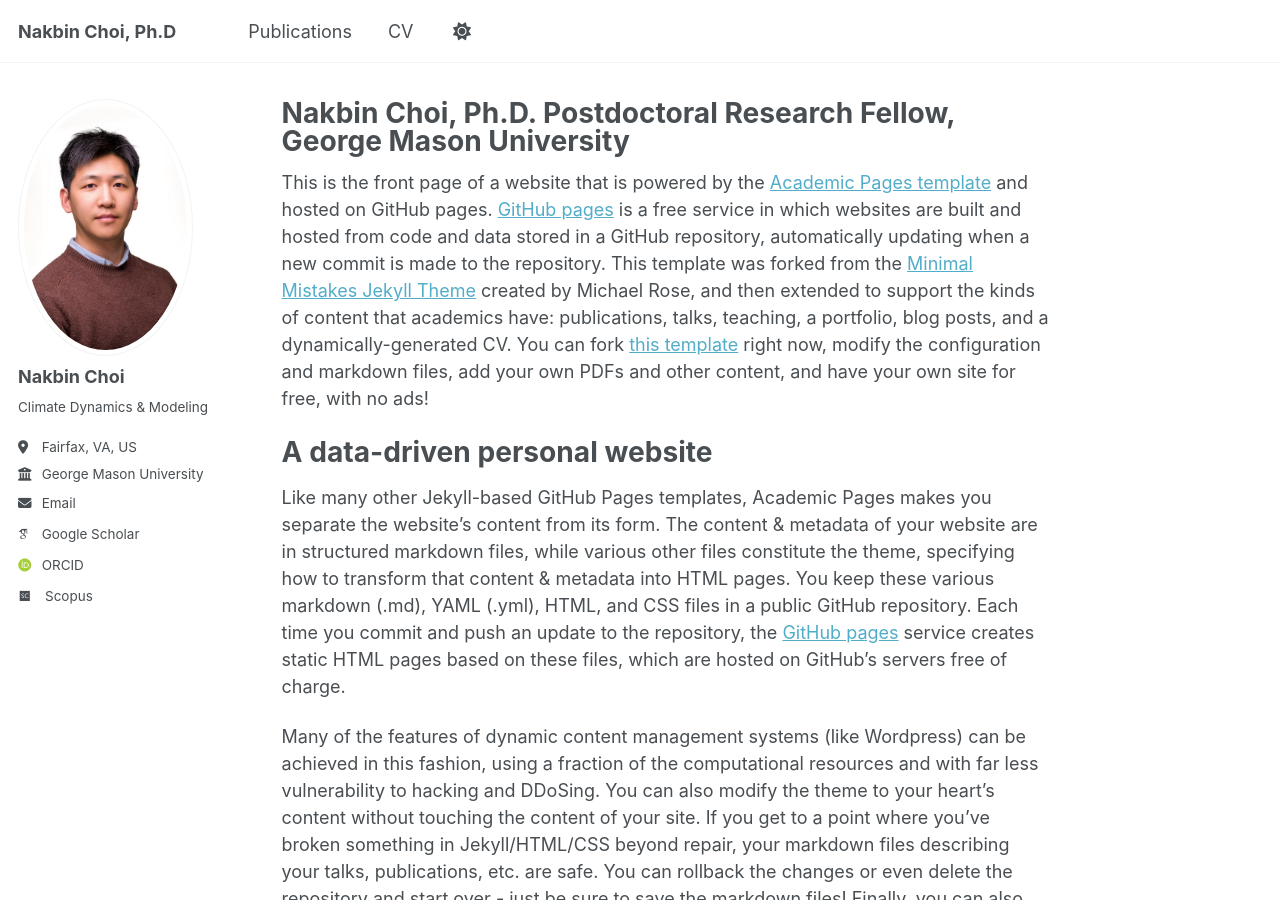
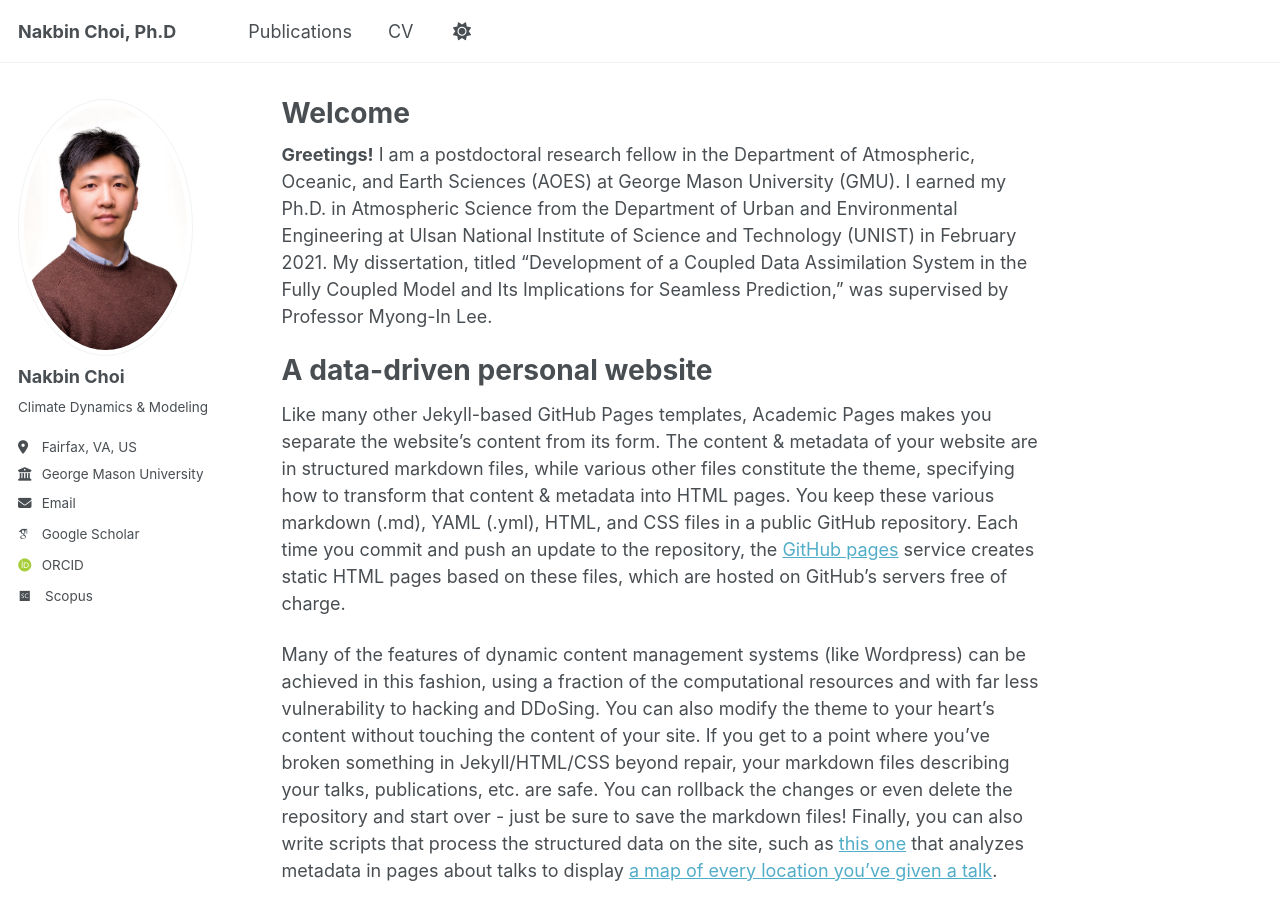
Before and after one commit to nakbin/profile, a Jekyll site: the page built from _pages/about.md, in a window 1280 px wide and 900 px high. Built offline with Jekyll 4.4.1, drawn with Linux system fonts in a browser that asks for light colours; some web fonts are replaced.

Commit message:
Update about.md

```diff
--- a/_pages/about.md
+++ b/_pages/about.md
@@ -1,13 +1,14 @@
 ---
 permalink: /
-title: "Nakbin Choi, Ph.D. Postdoctoral Research Fellow, George Mason University"
+title: "Welcome"
 author_profile: true
 redirect_from:
   - /about/
   - /about.html
 ---
 
-This is the front page of a website that is powered by the [Academic Pages template](https://github.com/academicpages/academicpages.github.io) and hosted on GitHub pages. [GitHub pages](https://pages.github.com) is a free service in which websites are built and hosted from code and data stored in a GitHub repository, automatically updating when a new commit is made to the repository. This template was forked from the [Minimal Mistakes Jekyll Theme](https://mmistakes.github.io/minimal-mistakes/) created by Michael Rose, and then extended to support the kinds of content that academics have: publications, talks, teaching, a portfolio, blog posts, and a dynamically-generated CV. You can fork [this template](https://github.com/academicpages/academicpages.github.io) right now, modify the configuration and markdown files, add your own PDFs and other content, and have your own site for free, with no ads!
+**Greetings!**
+I am a postdoctoral research fellow in the Department of Atmospheric, Oceanic, and Earth Sciences (AOES) at George Mason University (GMU). I earned my Ph.D. in Atmospheric Science from the Department of Urban and Environmental Engineering at Ulsan National Institute of Science and Technology (UNIST) in February 2021. My dissertation, titled “Development of a Coupled Data Assimilation System in the Fully Coupled Model and Its Implications for Seamless Prediction,” was supervised by Professor Myong-In Lee.
 
 A data-driven personal website
 ======
```
